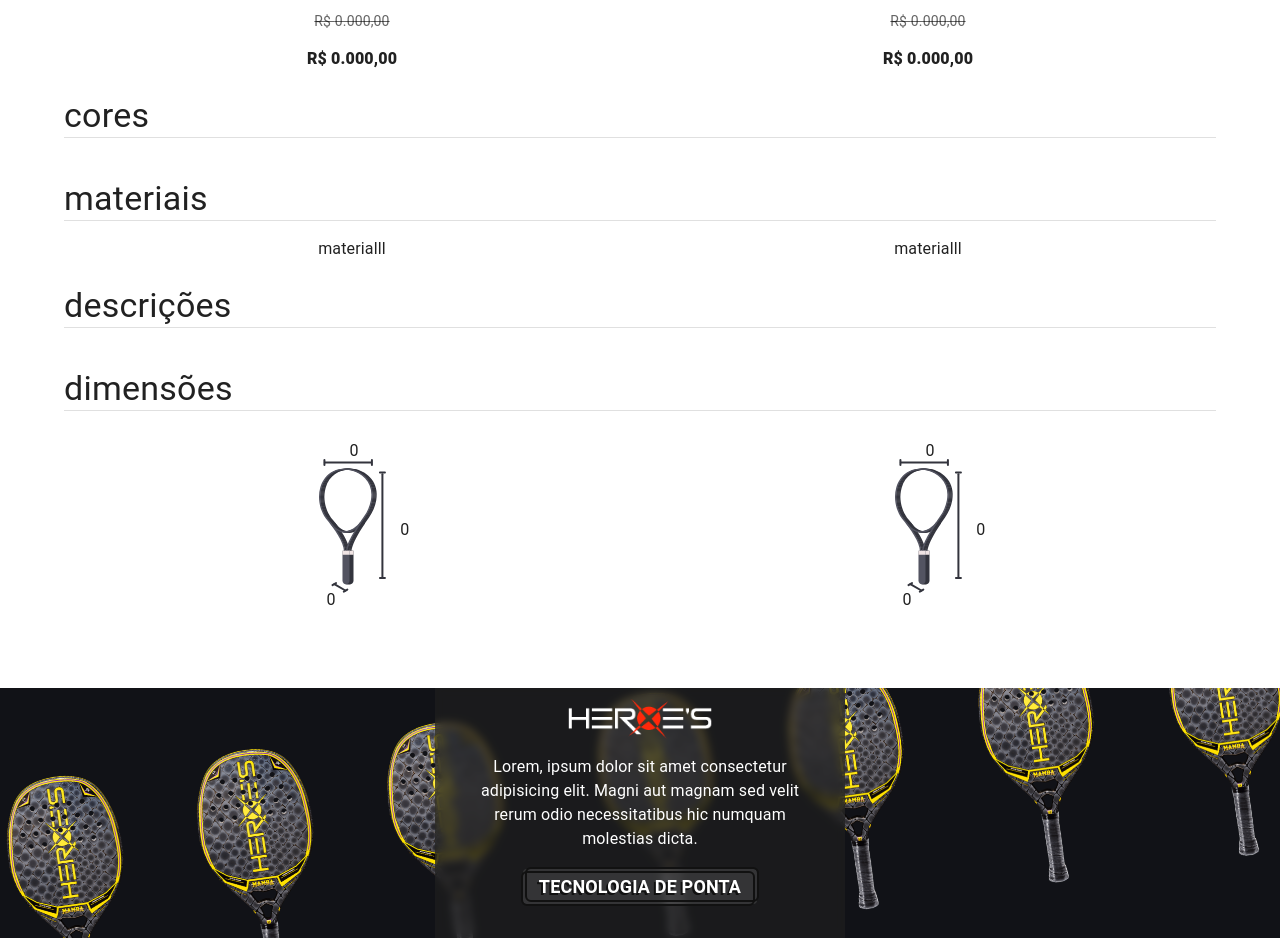
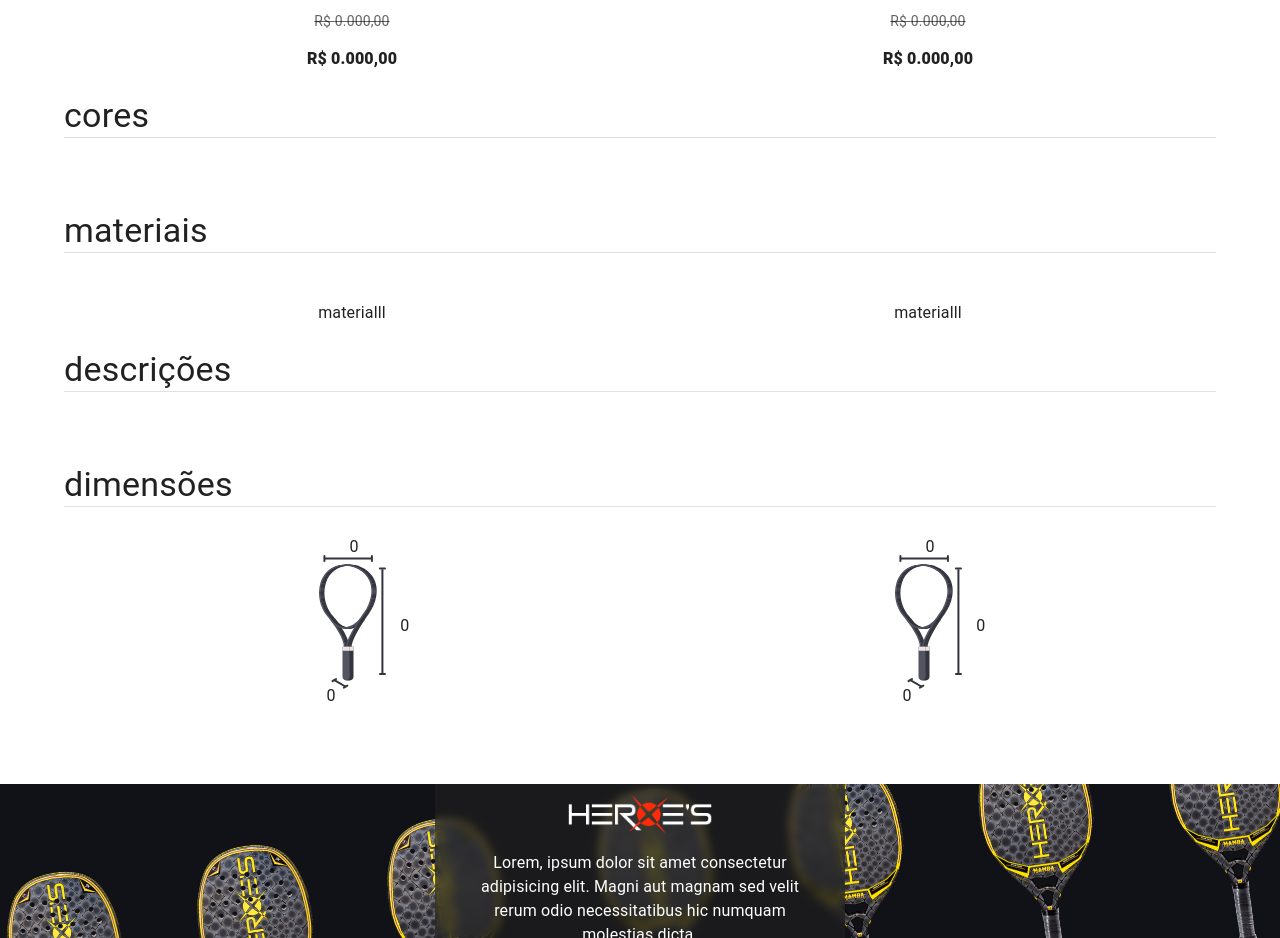
Before and after one commit to henriquedelimap/beachTennis, a React (Vite) app: page / in a window 1280 px wide. Shown: the part 2100-3038 px from the top of the page. Built offline with nearby package versions, Linux system fonts and the light colour scheme.

Commit message:
first commit

```diff
--- a/src/components/Comparativo/index.tsx
+++ b/src/components/Comparativo/index.tsx
@@ -59,7 +59,7 @@ const ItemContent = ({
         <Grid item width='100%' >
             <Typography variant={'h4'}>{title}</Typography>
             <Divider sx={{ width: '100%' }} />
-            <Stack direction='row'>
+            <Stack direction='row' sx={{pt: 4}}>
                 <ItemContentCreator content={content} />
                 <ItemContentCreator content={content2} />
 
```
